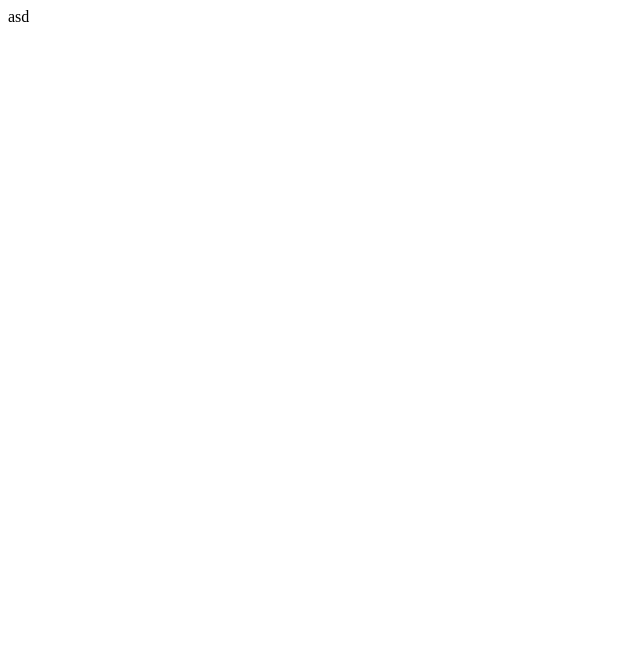
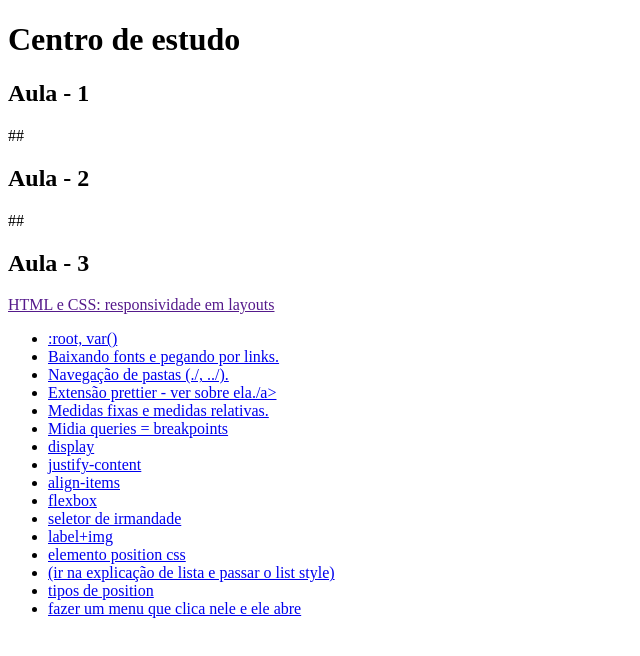
Before and after one commit to beattorafaell-netizen/geral, a plain HTML site: page index.html in a window 1280 px wide. Shown: the whole page, without its empty margins (0-640 px from the left). Drawn offline with Linux system fonts and the light colour scheme.

Commit message:
conteudo da aula 3 adicionado

```diff
--- a/index.html
+++ b/index.html
@@ -1,11 +1,53 @@
-<!DOCTYPE html>
+<!doctype html>
 <html lang="en">
+
 <head>
-    <meta charset="UTF-8">
-    <meta name="viewport" content="width=device-width, initial-scale=1.0">
-    <title>Document</title>
+    <meta charset="UTF-8" />
+    <meta name="viewport" content="width=device-width, initial-scale=1.0" />
+    <title>Centro de estudo</title>
 </head>
+
 <body>
-    asd
+    <header>
+        <h1>Centro de estudo</h1>
+    </header>
+    <main>
+        <section>
+            <div>
+                <h2>Aula - 1</h2>
+                <p>##</p>
+            </div>
+            <div>
+                <h2>Aula - 2</h2>
+                <p>##</p>
+            </div>
+            <div>
+                <h2 id="-3">Aula - 3</h2>
+                <a href="">HTML e CSS: responsividade em layouts</a>
+                <nav>
+                    <ul>
+                        <li><a href="#aula-1">:root, var()</a></li>
+                        <li><a href="#aula-2">Baixando fonts e pegando por links.</a></li>
+                        <li><a href="#aula-3">Navegação de pastas (./, ../).</a></li>
+                        <li><a href="#aula-1">Extensão prettier - ver sobre ela./a></li>
+                        <li><a href="#aula-2">Medidas fixas e medidas relativas.</a></li>
+                        <li><a href="#aula-3">Midia queries = breakpoints</a></li>
+                        <li><a href="#aula-1">display</a></li>
+                        <li><a href="#aula-2">justify-content</a></li>
+                        <li><a href="#aula-3">align-items</a></li>
+
+                        <li><a href="#aula-1">flexbox</a></li>
+                        <li><a href="#aula-2">seletor de irmandade </a></li>
+                        <li><a href="#aula-3">label+img</a></li>
+                        <li><a href="#aula-1">elemento position css</a></li>
+                        <li><a href="#aula-2">(ir na explicação de lista e passar o list style)</a></li>
+                        <li><a href="#aula-3">tipos de position</a></li>
+                        <li><a href="#aula-1">fazer um menu que clica nele e ele abre</a></li>
+                    </ul>
+                </nav>
+            </div>
+        </section>
+    </main>
 </body>
+
 </html>
```
